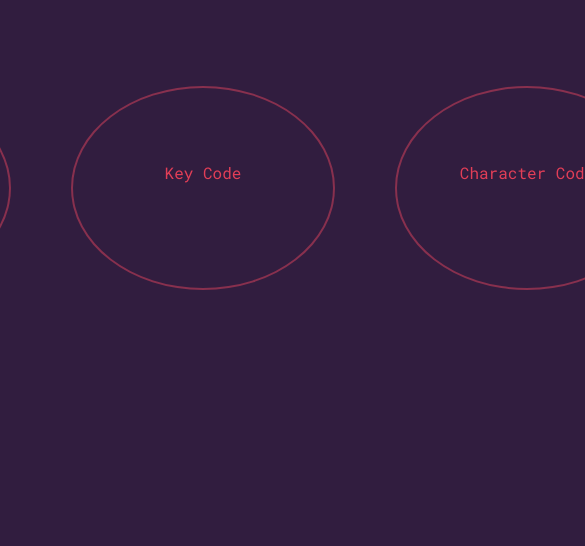
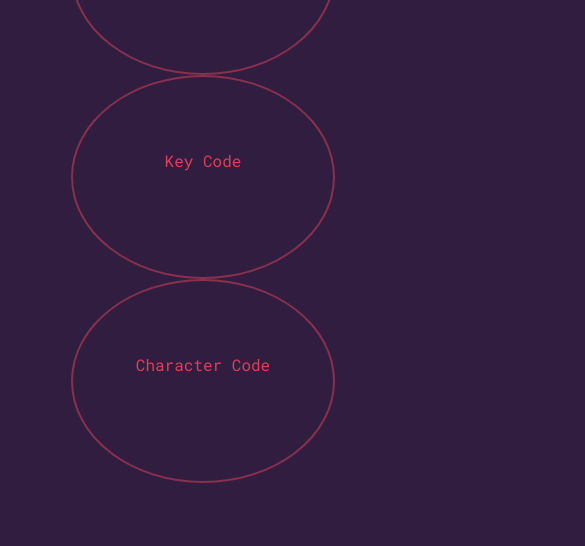
Before and after one commit to Isaac-hughes/KeycodeChallenge, a plain HTML site: page index.html in a window 390 px wide. Shown: the part 306-852 px from the top of the page, 585 px wide, since content can reach past the window. Drawn offline with Linux system fonts and the light colour scheme.

Commit message:
@media added

```diff
--- a/index.html
+++ b/index.html
@@ -6,7 +6,7 @@
     <link rel="preconnect" href="https://fonts.gstatic.com">
 <link href="https://fonts.googleapis.com/css2?family=Roboto+Mono:ital,wght@0,400;1,700&display=swap" rel="stylesheet">
     <link rel="stylesheet" href="./style.css">
-    <title>A Great Demo on CodePen</title>
+    <title>Keycode Challenge</title>
 </head>
 <body>
     <div class="container">
--- a/style.css
+++ b/style.css
@@ -55,3 +55,16 @@ p {
     background-color: #88304e;
     color: #311d3f;
 }
+@media (max-width: 600px){
+    html {
+        height: auto;
+    }
+    .boxes{
+        display: flex;
+        flex-direction: column;
+        justify-content: center;
+        align-items: center;
+        padding: 40px 0px;
+
+    }
+}
```
